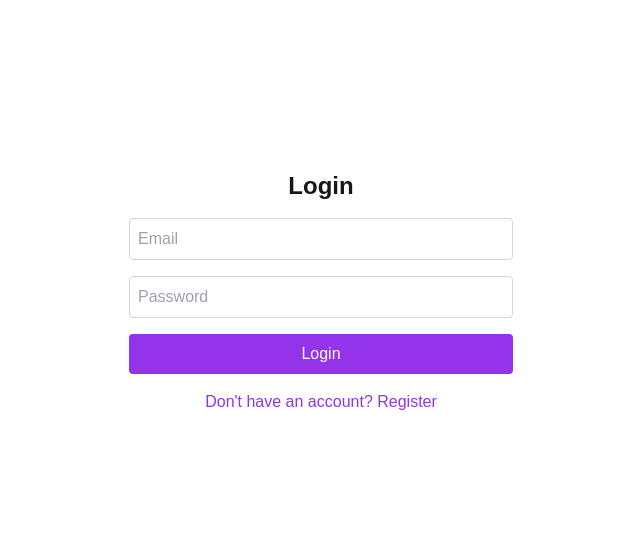
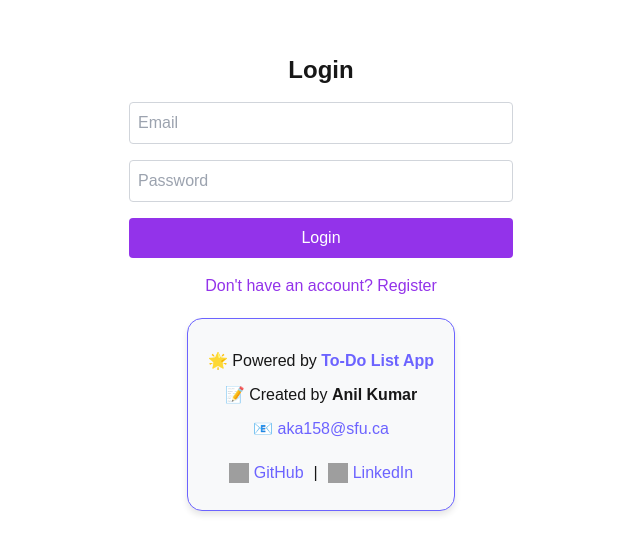
Before and after one commit to anilpirwanii/to-do-app, a Next.js app: page / in a window 1280 px wide. Shown: the part 108-662 px from the top of the page, without its empty margins (319-959 px from the left). Built offline with nearby package versions, Linux system fonts and the light colour scheme; no server answers; grey boxes are pictures that could not be loaded.

Commit message:
Updated contact card and fixed alignment issues

```diff
--- a/app/Login.tsx
+++ b/app/Login.tsx
@@ -10,7 +10,6 @@ export default function Login({ onLogin }: { onLogin: (user: User) => void }) {
   const [password, setPassword] = useState("");
   const [isRegister, setIsRegister] = useState(false);
   const [error, setError] = useState<string | null>(null);
-
 
   const handleSubmit = async (e: React.FormEvent) => {
     e.preventDefault();
@@ -45,10 +44,7 @@ export default function Login({ onLogin }: { onLogin: (user: User) => void }) {
         setError("An unexpected error occurred.");
       }
     }
-
   };
-
-
 
   return (
     <div className="min-h-screen flex flex-col items-center justify-center p-4">
@@ -83,6 +79,106 @@ export default function Login({ onLogin }: { onLogin: (user: User) => void }) {
       >
         {isRegister ? "Already have an account? Login" : "Don't have an account? Register"}
       </button>
+
+      <div
+  style={{
+    textAlign: "center",
+    padding: "20px",
+    fontSize: "16px",
+    fontFamily: "Arial, sans-serif",
+    backgroundColor: "#f8f9fa",
+    borderRadius: "15px",
+    boxShadow: "0px 4px 6px rgba(0, 0, 0, 0.1)",
+    border: "1px solid #6c63ff",
+    marginTop: "20px",
+    maxWidth: "400px",
+    margin: "20px auto",
+  }}
+>
+  <p style={{ margin: "10px 0" }}>
+    🌟 Powered by{" "}
+    <a
+      href="https://github.com/anilpirwanii/todo-list-app"
+      target="_blank"
+      style={{
+        textDecoration: "none",
+        color: "#6c63ff",
+      }}
+    >
+      <b>To-Do List App</b>
+    </a>
+  </p>
+  <p style={{ margin: "10px 0" }}>📝 Created by <b>Anil Kumar</b></p>
+  <p style={{ margin: "10px 0" }}>
+    📧{" "}
+    <a
+      href="mailto:aka158@sfu.ca"
+      style={{
+        textDecoration: "none",
+        color: "#6c63ff",
+      }}
+    >
+      aka158@sfu.ca
+    </a>
+  </p>
+  <div
+    style={{
+      display: "inline-flex",
+      alignItems: "center",
+      gap: "10px",
+      justifyContent: "center",
+      marginTop: "10px",
+    }}
+  >
+    <a
+      href="https://github.com/anilpirwanii/"
+      target="_blank"
+      style={{
+        textDecoration: "none",
+        color: "#6c63ff",
+        display: "inline-flex",
+        alignItems: "center",
+      }}
+    >
+      <img
+        src="https://cdn.jsdelivr.net/npm/simple-icons@v8/icons/github.svg"
+        alt="GitHub"
+        style={{
+          width: "20px",
+          height: "20px",
+          verticalAlign: "middle",
+          marginRight: "5px",
+        }}
+      />
+      GitHub
+    </a>
+    <span>|</span>
+    <a
+      href="https://linkedin.com/in/anilpirwanii/"
+      target="_blank"
+      style={{
+        textDecoration: "none",
+        color: "#6c63ff",
+        display: "inline-flex",
+        alignItems: "center",
+      }}
+    >
+      <img
+        src="https://cdn.jsdelivr.net/npm/simple-icons@v8/icons/linkedin.svg"
+        alt="LinkedIn"
+        style={{
+          width: "20px",
+          height: "20px",
+          verticalAlign: "middle",
+          marginRight: "5px",
+        }}
+      />
+      LinkedIn
+    </a>
+  </div>
+</div>
+
+
     </div>
   );
 }
--- a/app/TodoList.tsx
+++ b/app/TodoList.tsx
@@ -54,7 +54,7 @@ export default function TodoList({ userId }: { userId: string }) {
           userId: userId, // Ensure userId is passed to Firestore
         });
 
-        console.log("Task added with ID:", docRef.id); // Debug Firestore document ID
+        console.log("Task added with ID:", docRef.id);
 
         const addedTask = {
           id: docRef.id,
```
Lines whose indentation alone changed are shown as unchanged.
